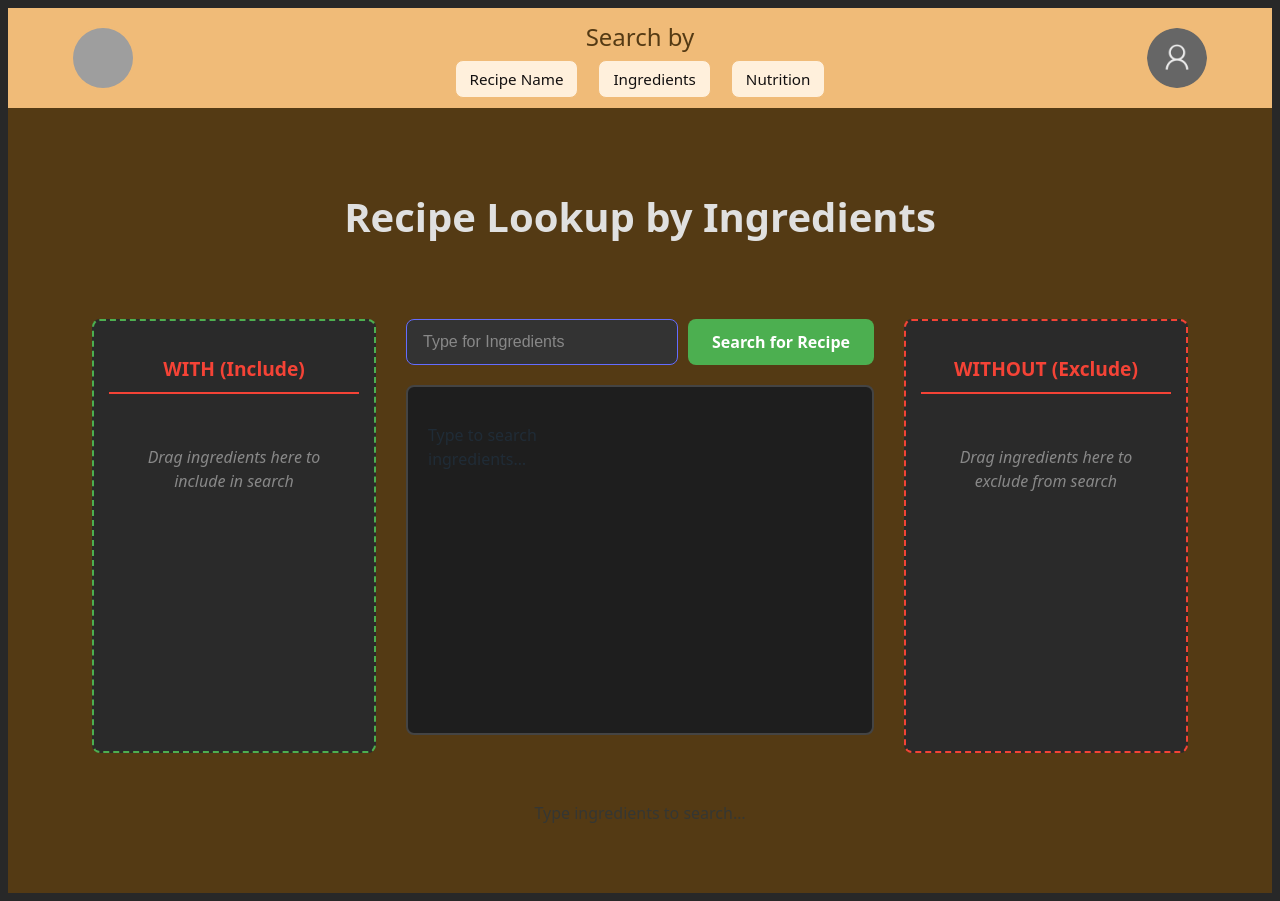
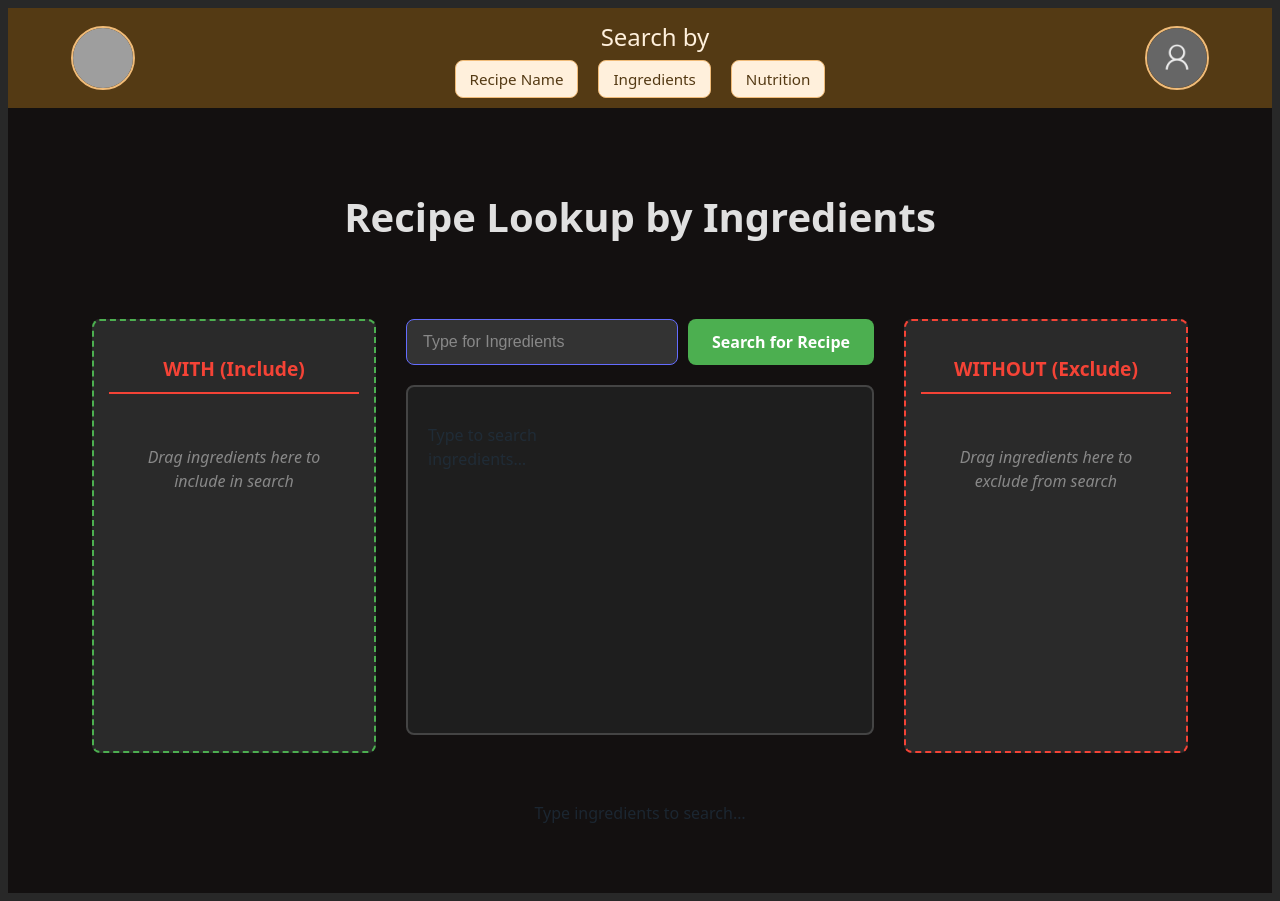
Before and after one commit to gduongmsu/LetMeCook, a React (Vite) app in the folder frontend/: page / in a window 1280 px wide. Built offline with nearby package versions, Linux system fonts and the light colour scheme; grey boxes are pictures that could not be loaded.

Commit message:
css updates

```diff
--- a/frontend/src/css/App.css
+++ b/frontend/src/css/App.css
@@ -1,5 +1,5 @@
 .main-content {
-  background-color: #543A14;
+  background-color: #131010;
   flex: 1;
   padding: 2rem;
   box-sizing: border-box;
--- a/frontend/src/css/NavigationBar.css
+++ b/frontend/src/css/NavigationBar.css
@@ -1,5 +1,5 @@
 .navigation-bar {
-    background-color: #F0BB78;
+    background-color: #543A14;
     width: 100%;
     display: flex;
     justify-content: center;
@@ -45,7 +45,8 @@
 
 .search-by {
     font-size: x-large;
-    color: #543A14
+    color: #FFF0DC;
+    padding-left: 30px;
 }
 
 
@@ -62,7 +63,7 @@
 .nav-container .nav-name:hover,
 .nav-container .nav-ingredients:hover,
 .nav-container .nav-nutrition:hover {
-    background-color: #543A14;
+    background-color: #F0BB78;
     border-color: #543A14;
     transform: scale(1.05);
 }
@@ -71,7 +72,7 @@
 .nav-container .nav-ingredients a,
 .nav-container .nav-nutrition a {
     text-decoration: none;
-    color: #131010;
+    color: #543A14;
     font-weight: 500;
     font-size: 0.95rem;
 }
```
